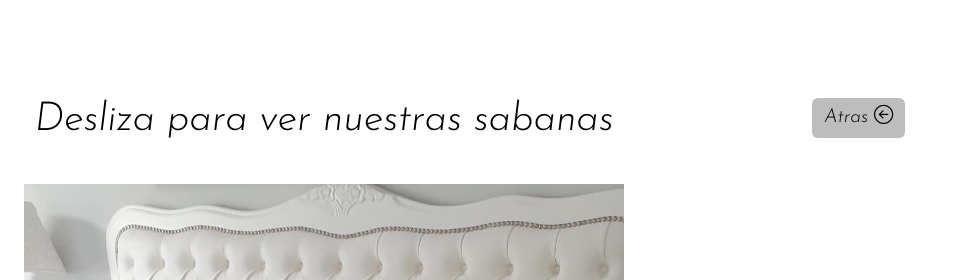
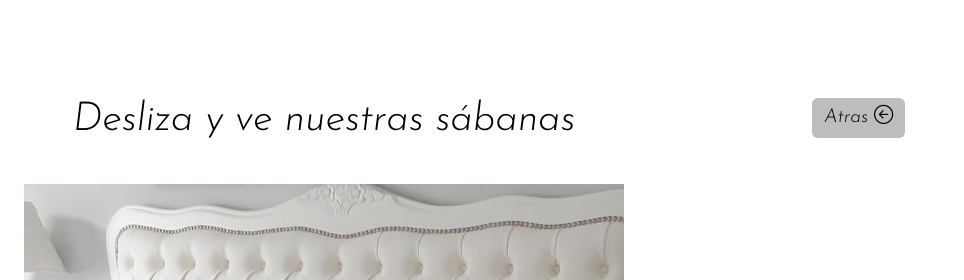
Before and after one commit to Facundotobio/MariaAleDecoSabanas, a plain HTML site: page index.html in a window 1280 px wide. Shown: the top 280 px of the page, 316-1280 px from the left. Drawn offline with nearby package versions, Linux system fonts and the light colour scheme; a web font is replaced by a local one.

Commit message:
second commit

```diff
--- a/index.html
+++ b/index.html
@@ -63,7 +63,7 @@
     <!--Carrusel de PRODUCTOS -->
 <section>
   <div id="carouselExampleIndicators" class="carousel slide">
-    <h2 class="seccion-titulo texto-negro">Desliza para ver nuestras sabanas</h2>
+    <h2 class="seccion-titulo texto-negro">Desliza y ve nuestras sábanas</h2>
     <div class="carousel-indicators">
       <button type="button" data-bs-target="#carouselExampleIndicators" data-bs-slide-to="0" class="active" aria-current="true" aria-label="Slide 1"></button>
       <button type="button" data-bs-target="#carouselExampleIndicators" data-bs-slide-to="1" aria-label="Slide 2"></button>
```
